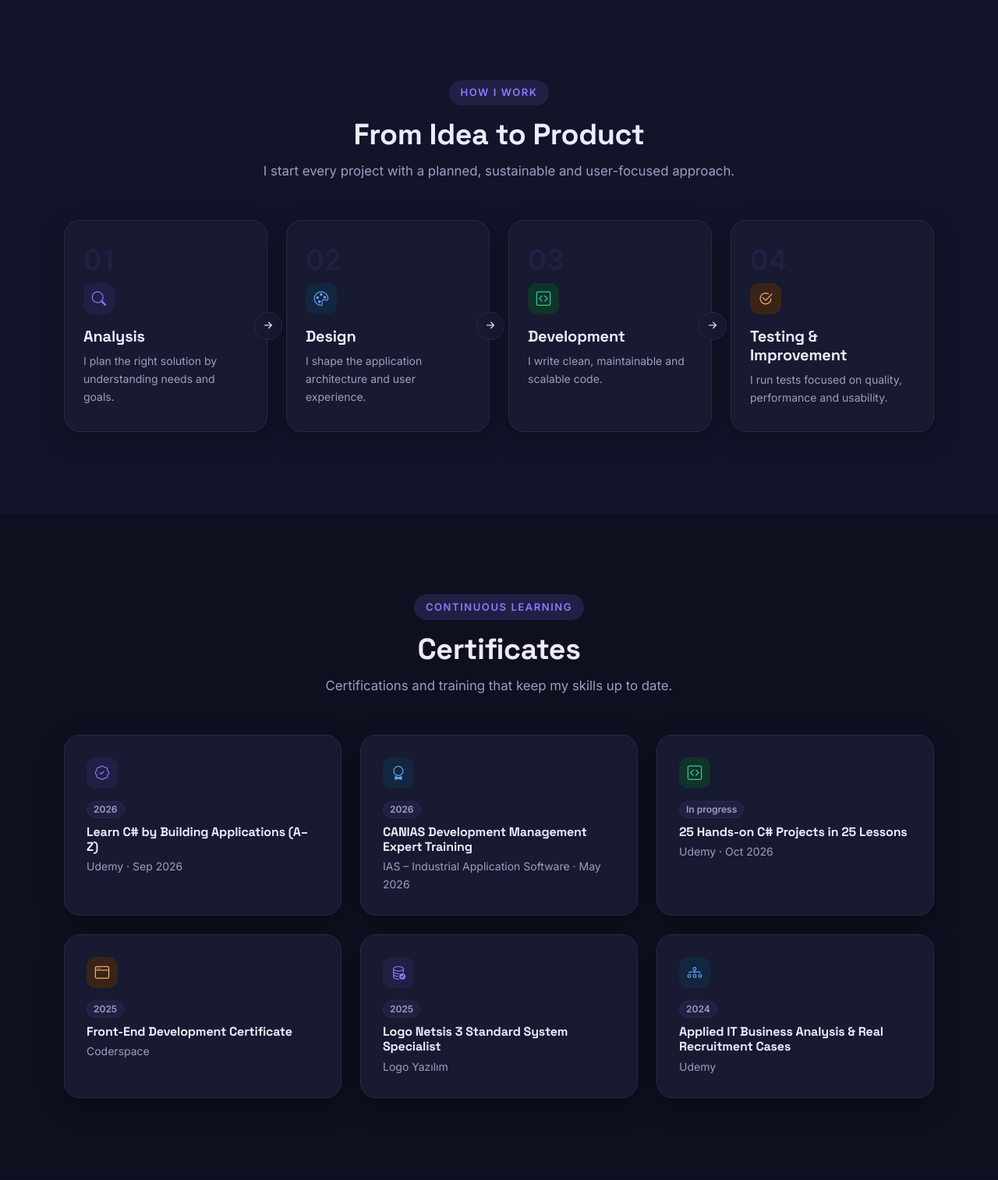
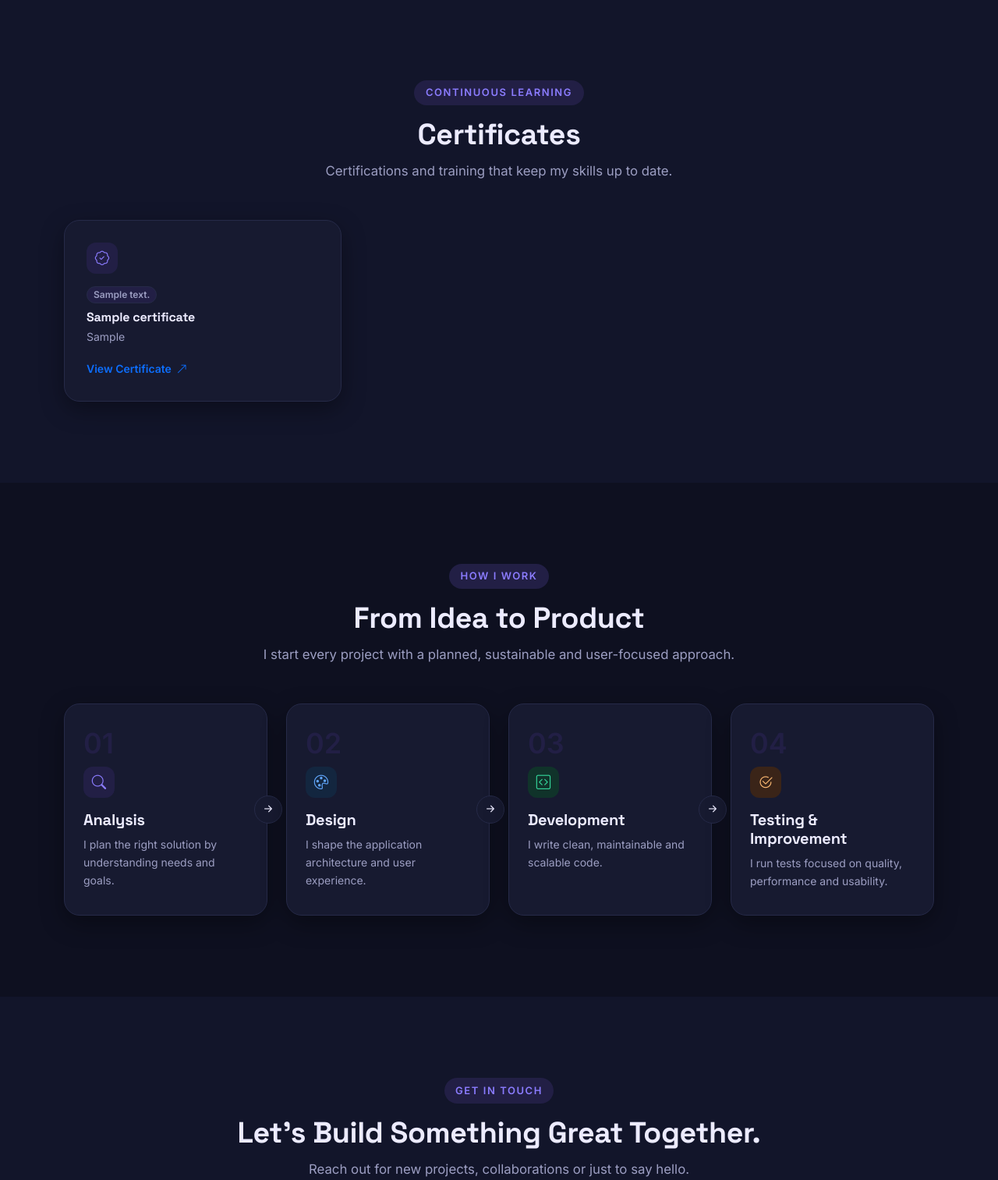
Before and after one commit to ipekgozlek/MYAcademy_PortfolioProject, an ASP.NET Core app: page / in a window 1280 px wide; the page is wider, and only the part inside the window is pictured. Shown: the part 4509-6022 px from the top of that part at 78% size. Run offline with ASP.NET Core 8, Linux system fonts and the light colour scheme; empty tables hold one stand-in row (values such as "Sample post"); grey boxes marked "Sample" are stand-in pictures; database files in the repository are not loaded.

Commit message:
Add Certificates module
- Certificate entity with validation, DbSet
- Admin: list, shared create/edit form, delete with confirmation, Active/Passive toggle
- Homepage: certificates come from the database via a view component, placed after Projects
- Navbar and admin menu links; seed script Database/Certificates.sql

```diff
--- a/Areas/Admin/Views/AdminLayout/_AdminLayout.cshtml
+++ b/Areas/Admin/Views/AdminLayout/_AdminLayout.cshtml
@@ -386,6 +386,9 @@
 <a href="/Admin/Project" class="sidebar-link @Active("Project", "Category")">
     <i class="bi bi-grid"></i><span>Projects</span>
 </a>
+            <a href="/Admin/Certificate" class="sidebar-link @Active("Certificate")">
+                <i class="bi bi-award"></i><span>Certificates</span>
+            </a>
 
 <div class="nav-group-title">Communication & System</div>
 <a href="/Admin/Message/MessageList" class="sidebar-link @Active("Message")">
--- a/Context/PortfolioContext.cs
+++ b/Context/PortfolioContext.cs
@@ -20,5 +20,6 @@ namespace MYAcademy_PortfolioProject.Context
         public DbSet<Project> Projects { get; set; }
         public DbSet<SkillCategory> SkillCategories { get; set; }
         public DbSet<Skill> Skills { get; set; }
+        public DbSet<Certificate> Certificates { get; set; }
     }
 }
--- a/Views/Default/Index.cshtml
+++ b/Views/Default/Index.cshtml
@@ -58,8 +58,10 @@
 
     @await Component.InvokeAsync("_DefaultProjectComponentPartial")
 
+    @await Component.InvokeAsync("_DefaultCertificateComponentPartial")
+
     <!-- Personal Workflow Section -->
-    <section id="workflow" style="background-color: var(--bg-secondary);">
+    <section id="workflow">
         <div class="container">
             <div class="text-center mb-5 reveal-on-scroll">
                 <span class="section-eyebrow">HOW I WORK</span>
@@ -122,85 +124,6 @@
                         </div>
                         <h4 class="fs-5 fw-bold mb-2">Testing &amp; Improvement</h4>
                         <p class="text-secondary small mb-0">I run tests focused on quality, performance and usability.</p>
-                    </div>
-                </div>
-            </div>
-        </div>
-    </section>
-
-    <!-- Certifications Section -->
-    <section id="certificates">
-        <div class="container">
-            <div class="text-center mb-5 reveal-on-scroll">
-                <span class="section-eyebrow">CONTINUOUS LEARNING</span>
-                <h2 class="section-title">Certificates</h2>
-                <p class="section-subtitle">Certifications and training that keep my skills up to date.</p>
-            </div>
-
-            <div class="row g-4">
-                <div class="col-lg-4 col-md-6 reveal-on-scroll">
-                    <div class="certificate-card">
-                        <div class="float-icon-box bg-icon-purple mb-3">
-                            <i class="bi bi-patch-check"></i>
-                        </div>
-                        <span class="badge bg-light text-secondary border rounded-pill px-2 py-1 mb-2 align-self-start small">2026</span>
-                        <h4 class="fs-6 fw-bold mb-1">Learn C# by Building Applications (A–Z)</h4>
-                        <div class="text-secondary small">Udemy · Sep 2026</div>
-                    </div>
-                </div>
-
-                <div class="col-lg-4 col-md-6 reveal-on-scroll">
-                    <div class="certificate-card">
-                        <div class="float-icon-box bg-icon-blue mb-3">
-                            <i class="bi bi-award"></i>
-                        </div>
-                        <span class="badge bg-light text-secondary border rounded-pill px-2 py-1 mb-2 align-self-start small">2026</span>
-                        <h4 class="fs-6 fw-bold mb-1">CANIAS Development Management Expert Training</h4>
-                        <div class="text-secondary small">IAS – Industrial Application Software · May 2026</div>
-                    </div>
-                </div>
-
-                <div class="col-lg-4 col-md-6 reveal-on-scroll">
-                    <div class="certificate-card">
-                        <div class="float-icon-box bg-icon-mint mb-3">
-                            <i class="bi bi-code-square"></i>
-                        </div>
-                        <span class="badge bg-light text-secondary border rounded-pill px-2 py-1 mb-2 align-self-start small">In progress</span>
-                        <h4 class="fs-6 fw-bold mb-1">25 Hands-on C# Projects in 25 Lessons</h4>
-                        <div class="text-secondary small">Udemy · Oct 2026</div>
-                    </div>
-                </div>
-
-                <div class="col-lg-4 col-md-6 reveal-on-scroll">
-                    <div class="certificate-card">
-                        <div class="float-icon-box bg-icon-peach mb-3">
-                            <i class="bi bi-window"></i>
-                        </div>
-                        <span class="badge bg-light text-secondary border rounded-pill px-2 py-1 mb-2 align-self-start small">2025</span>
-                        <h4 class="fs-6 fw-bold mb-1">Front-End Development Certificate</h4>
-                        <div class="text-secondary small">Coderspace</div>
-                    </div>
-                </div>
-
-                <div class="col-lg-4 col-md-6 reveal-on-scroll">
-                    <div class="certificate-card">
-                        <div class="float-icon-box bg-icon-purple mb-3">
-                            <i class="bi bi-database-check"></i>
-                        </div>
-                        <span class="badge bg-light text-secondary border rounded-pill px-2 py-1 mb-2 align-self-start small">2025</span>
-                        <h4 class="fs-6 fw-bold mb-1">Logo Netsis 3 Standard System Specialist</h4>
-                        <div class="text-secondary small">Logo Yazılım</div>
-                    </div>
-                </div>
-
-                <div class="col-lg-4 col-md-6 reveal-on-scroll">
-                    <div class="certificate-card">
-                        <div class="float-icon-box bg-icon-blue mb-3">
-                            <i class="bi bi-diagram-3"></i>
-                        </div>
-                        <span class="badge bg-light text-secondary border rounded-pill px-2 py-1 mb-2 align-self-start small">2024</span>
-                        <h4 class="fs-6 fw-bold mb-1">Applied IT Business Analysis &amp; Real Recruitment Cases</h4>
-                        <div class="text-secondary small">Udemy</div>
                     </div>
                 </div>
             </div>
--- /dev/null
+++ b/Views/Shared/Components/_DefaultCertificateComponentPartial/Default.cshtml
@@ -0,0 +1,48 @@
+@model List<Certificate>
+@{
+    var icons = new[] { "bi-patch-check", "bi-award", "bi-code-square", "bi-window", "bi-database-check", "bi-diagram-3" };
+    var colors = new[] { "bg-icon-purple", "bg-icon-blue", "bg-icon-mint", "bg-icon-peach" };
+}
+
+<section id="certificates" style="background-color: var(--bg-secondary);">
+    <div class="container">
+        <div class="text-center mb-5 reveal-on-scroll">
+            <span class="section-eyebrow">CONTINUOUS LEARNING</span>
+            <h2 class="section-title">Certificates</h2>
+            <p class="section-subtitle">Certifications and training that keep my skills up to date.</p>
+        </div>
+
+        <div class="row g-4">
+            @for (int i = 0; i < Model.Count; i++)
+            {
+                var item = Model[i];
+                <div class="col-lg-4 col-md-6 reveal-on-scroll">
+                    <div class="certificate-card">
+                        <div class="float-icon-box @colors[i % colors.Length] mb-3">
+                            <i class="bi @icons[i % icons.Length]"></i>
+                        </div>
+                        @if (!string.IsNullOrWhiteSpace(item.DateText))
+                        {
+                            <span class="badge bg-light text-secondary border rounded-pill px-2 py-1 mb-2 align-self-start small">@item.DateText</span>
+                        }
+                        <h4 class="fs-6 fw-bold mb-1">@item.Title</h4>
+                        <div class="text-secondary small mb-3">@item.Issuer</div>
+                        @if (!string.IsNullOrWhiteSpace(item.CertificateUrl))
+                        {
+                            <div class="mt-auto">
+                                <a href="@item.CertificateUrl" target="_blank" rel="noopener noreferrer" class="project-link-btn text-primary">
+                                    View Certificate <i class="bi bi-arrow-up-right"></i>
+                                </a>
+                            </div>
+                        }
+                    </div>
+                </div>
+            }
+
+            @if (!Model.Any())
+            {
+                <p class="text-center text-secondary">No certificates added yet.</p>
+            }
+        </div>
+    </div>
+</section>
--- a/Views/Shared/Components/_DefaultNavbarComponentPartial/Default.cshtml
+++ b/Views/Shared/Components/_DefaultNavbarComponentPartial/Default.cshtml
@@ -38,6 +38,9 @@
                         <a class="nav-link" href="#projects">Projects</a>
                     </li>
                     <li class="nav-item">
+                        <a class="nav-link" href="#certificates">Certificates</a>
+                    </li>
+                    <li class="nav-item">
                         <a class="nav-link" href="#contact">Contact</a>
                     </li>
                 </ul>
```
Also changed, not shown: Areas/Admin/Controllers/CertificateController.cs (added, +79 -0 lines), Areas/Admin/Views/Certificate/CertificateList.cshtml (added, +82 -0 lines), Areas/Admin/Views/Certificate/Form.cshtml (added, +62 -0 lines), Database/Certificates.sql (added, +19 -0 lines), Entities/Certificate.cs (added, +25 -0 lines), ViewComponents/DefaultViewComponents/_DefaultCertificateComponentPartial.cs (added, +27 -0 lines), README.md.
